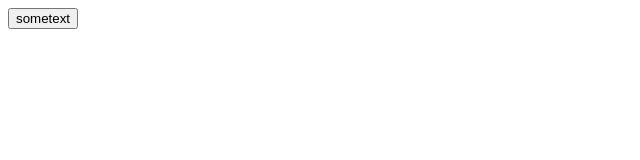
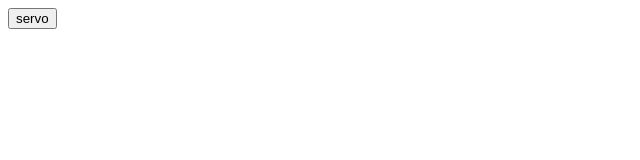
Before and after one commit to ljv5555/jquery-plugins, a plain HTML site: page index.html in a window 1280 px wide. Shown: the full height of the page, 0-640 px from the left. Drawn offline with Linux system fonts and the light colour scheme.

Commit message:
Update index.html

```diff
--- a/index.html
+++ b/index.html
@@ -3,6 +3,7 @@
 <head>
 <script src="underscore.min.js"></script>
 <script src="jquery.min.js"></script>
+<script src="servo.js"></script>
 </head>
 <body>
 
@@ -10,7 +11,7 @@
     jQuery(function($){
   var buttontemplate = _.template('<div><button type="button" class="button_b button_b_<%=_.now()+"" %>" onclick="<%=onclick %>" ><%=text %></button>');
   var d1 = $('<div/>');
-  d1.html(buttontemplate({"onclick":"alert(1);","text":"sometext"}));
+  d1.html(buttontemplate({"onclick":"jQuery(this).servo();","text":"servo"}));
 
 
   $('body').append(d1);
```
